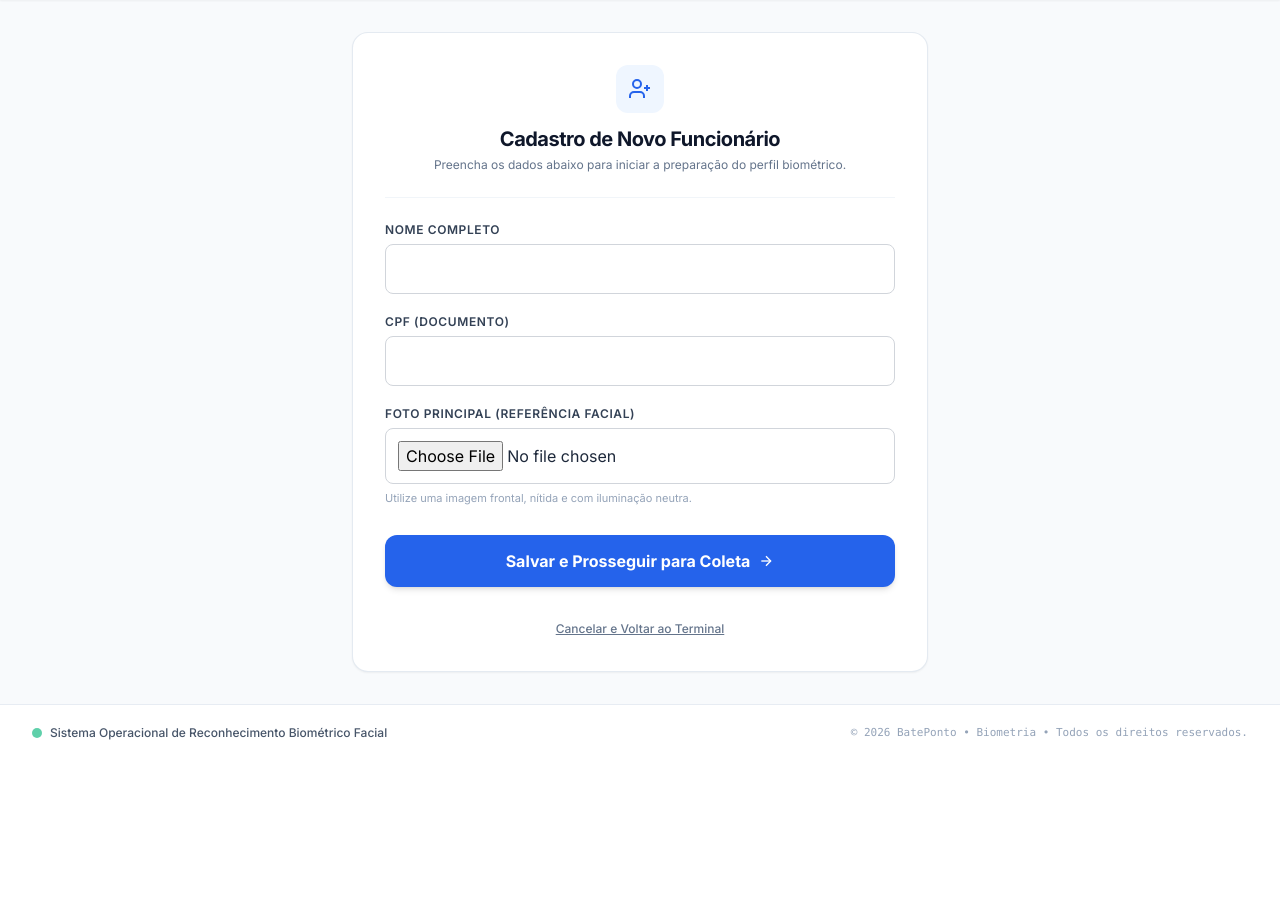
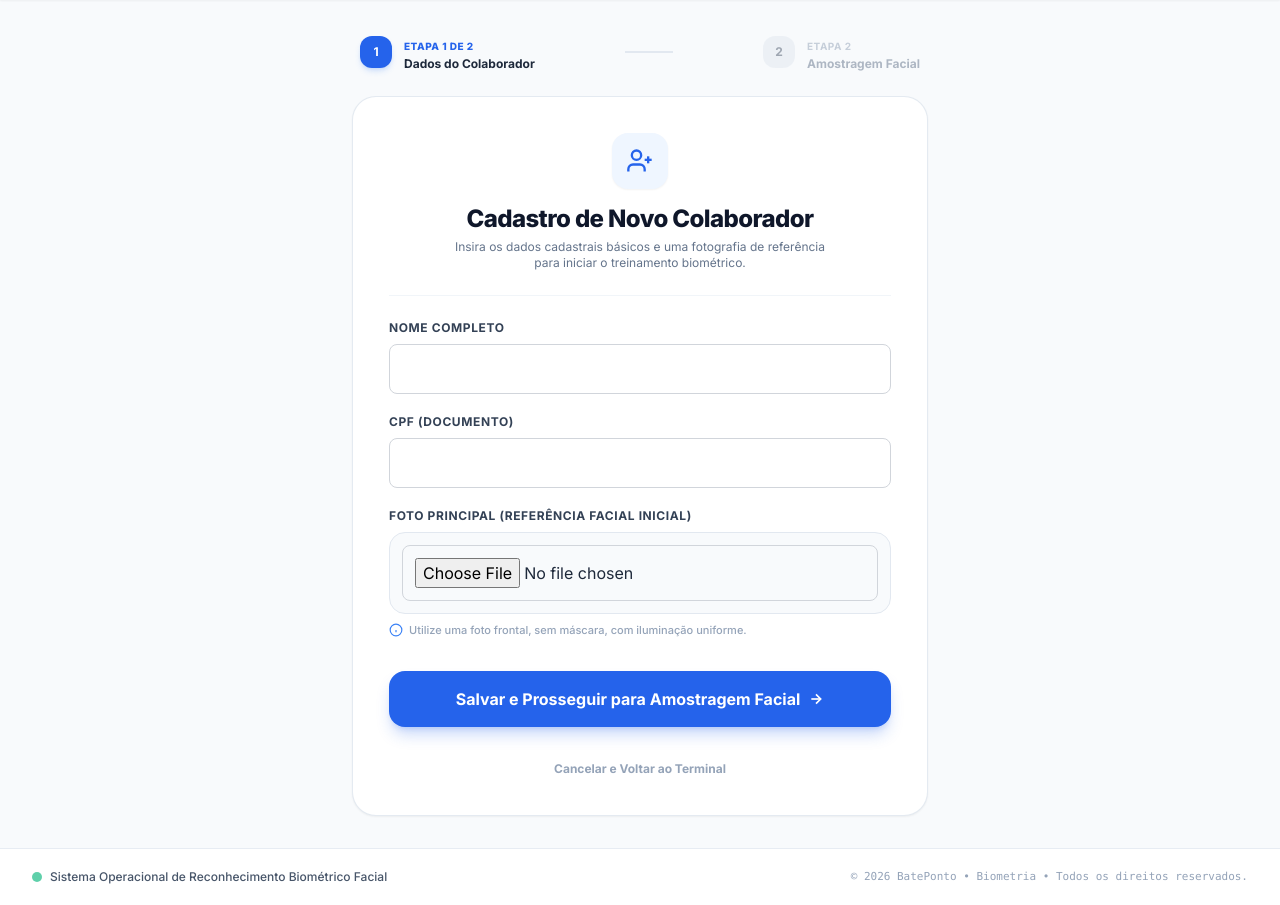
Before and after one commit to Matheus-a31/RECONHECIMENTO-FACIAL, a Django app: page /cadastrar/ in a window 1280 px wide. Shown: the part 65-970 px from the top of the page. Before the commit the page ends 805 px from the top, so only its background shows below. Run offline with Django 5.2, Linux system fonts and the light colour scheme; a user stored in the database is signed in; some libraries are stand-ins or nearby versions.

Commit message:
templates: refatora formulario de cadastro de funcionario com novos componentes visuais

```diff
--- a/templates/criar_funcionario.html
+++ b/templates/criar_funcionario.html
@@ -1,66 +1,93 @@
 {% extends 'base.html' %}
 
 {% block title %}
-Cadastrar Funcionário | BioPonto
+Cadastrar Novo Colaborador | BatePonto
 {% endblock title %}
 
 {% block content %}
 <div class="max-w-xl mx-auto space-y-6">
 
-    <div class="bg-white p-7 sm:p-8 rounded-2xl border border-slate-200/90 shadow-sm">
+    <!-- Progress Indicator (Etapa 1 de 2) -->
+    <div class="flex items-center justify-between px-2">
+        <div class="flex items-center gap-3">
+            <span class="w-8 h-8 rounded-xl bg-blue-600 text-white flex items-center justify-center font-bold text-xs shadow-md shadow-blue-500/20">1</span>
+            <div>
+                <span class="text-[10px] font-extrabold uppercase tracking-wider text-blue-600">Etapa 1 de 2</span>
+                <h4 class="text-xs font-bold text-slate-800">Dados do Colaborador</h4>
+            </div>
+        </div>
+        <div class="w-12 h-0.5 bg-slate-200"></div>
+        <div class="flex items-center gap-3 opacity-50">
+            <span class="w-8 h-8 rounded-xl bg-slate-200 text-slate-600 flex items-center justify-center font-bold text-xs">2</span>
+            <div>
+                <span class="text-[10px] font-bold uppercase tracking-wider text-slate-400">Etapa 2</span>
+                <h4 class="text-xs font-bold text-slate-500">Amostragem Facial</h4>
+            </div>
+        </div>
+    </div>
+
+    <!-- Card de Formulário -->
+    <div class="bg-white p-7 sm:p-9 rounded-3xl border border-slate-200/90 shadow-sm space-y-6">
 
         <div class="text-center pb-6 border-b border-slate-100">
-            <div class="w-12 h-12 mx-auto rounded-xl bg-blue-50 text-blue-600 flex items-center justify-center mb-3">
-                <svg class="w-6 h-6" viewBox="0 0 24 24" fill="none" stroke="currentColor" stroke-width="2">
+            <div class="w-14 h-14 mx-auto rounded-2xl bg-blue-50 text-blue-600 flex items-center justify-center mb-3.5 shadow-sm">
+                <svg class="w-7 h-7" viewBox="0 0 24 24" fill="none" stroke="currentColor" stroke-width="2">
                     <path d="M16 21v-2a4 4 0 0 0-4-4H6a4 4 0 0 0-4 4v2"></path>
                     <circle cx="9" cy="7" r="4"></circle>
                     <line x1="19" y1="8" x2="19" y2="14"></line>
                     <line x1="22" y1="11" x2="16" y2="11"></line>
                 </svg>
             </div>
-            <h1 class="text-xl font-bold text-slate-900 tracking-tight">Cadastro de Novo Funcionário</h1>
-            <p class="text-xs text-slate-500 mt-1">Preencha os dados abaixo para iniciar a preparação do perfil biométrico.</p>
+            <h1 class="text-2xl font-extrabold text-slate-900 tracking-tight">Cadastro de Novo Colaborador</h1>
+            <p class="text-xs text-slate-500 mt-1 max-w-sm mx-auto">
+                Insira os dados cadastrais básicos e uma fotografia de referência para iniciar o treinamento biométrico.
+            </p>
         </div>
 
-        <form method="post" enctype="multipart/form-data" class="space-y-5 mt-6">
+        <form method="post" enctype="multipart/form-data" class="space-y-5">
             {% csrf_token %}
 
             <div>
-                <label for="{{ form.nome.id_for_label }}" class="block text-xs font-semibold text-slate-700 uppercase tracking-wider mb-1.5">
+                <label for="{{ form.nome.id_for_label }}" class="block text-xs font-bold text-slate-700 uppercase tracking-wider mb-2">
                     Nome Completo
                 </label>
                 {{ form.nome }}
                 {% if form.nome.errors %}
-                <p class="text-red-500 text-xs mt-1">{{ form.nome.errors.as_text }}</p>
+                <p class="text-red-500 text-xs font-semibold mt-1.5">{{ form.nome.errors.as_text }}</p>
                 {% endif %}
             </div>
 
             <div>
-                <label for="{{ form.cpf.id_for_label }}" class="block text-xs font-semibold text-slate-700 uppercase tracking-wider mb-1.5">
+                <label for="{{ form.cpf.id_for_label }}" class="block text-xs font-bold text-slate-700 uppercase tracking-wider mb-2">
                     CPF (Documento)
                 </label>
                 {{ form.cpf }}
                 {% if form.cpf.errors %}
-                <p class="text-red-500 text-xs mt-1">{{ form.cpf.errors.as_text }}</p>
+                <p class="text-red-500 text-xs font-semibold mt-1.5">{{ form.cpf.errors.as_text }}</p>
                 {% endif %}
             </div>
 
             <div>
-                <label for="{{ form.foto.id_for_label }}" class="block text-xs font-semibold text-slate-700 uppercase tracking-wider mb-1.5">
-                    Foto Principal (Referência Facial)
+                <label for="{{ form.foto.id_for_label }}" class="block text-xs font-bold text-slate-700 uppercase tracking-wider mb-2">
+                    Foto Principal (Referência Facial Inicial)
                 </label>
-                {{ form.foto }}
+                <div class="p-3 bg-slate-50 rounded-2xl border border-slate-200">
+                    {{ form.foto }}
+                </div>
                 {% if form.foto.errors %}
-                <p class="text-red-500 text-xs mt-1">{{ form.foto.errors.as_text }}</p>
+                <p class="text-red-500 text-xs font-semibold mt-1.5">{{ form.foto.errors.as_text }}</p>
                 {% endif %}
-                <p class="text-slate-400 text-[11px] mt-1.5">Utilize uma imagem frontal, nítida e com iluminação neutra.</p>
+                <p class="text-slate-400 text-[11px] font-medium mt-2 flex items-center gap-1.5">
+                    <svg class="w-3.5 h-3.5 text-blue-500" viewBox="0 0 24 24" fill="none" stroke="currentColor" stroke-width="2"><circle cx="12" cy="12" r="10"></circle><line x1="12" y1="16" x2="12" y2="12"></line><line x1="12" y1="8" x2="12.01" y2="8"></line></svg>
+                    Utilize uma foto frontal, sem máscara, com iluminação uniforme.
+                </p>
             </div>
 
-            <div class="pt-2">
+            <div class="pt-3">
                 <button type="submit"
-                        class="w-full flex items-center justify-center gap-2 bg-blue-600 hover:bg-blue-700 active:scale-95 text-white font-bold py-3.5 px-4 rounded-xl shadow-md transition duration-150">
-                    <span>Salvar e Prosseguir para Coleta</span>
-                    <svg class="w-4 h-4" viewBox="0 0 24 24" fill="none" stroke="currentColor" stroke-width="2">
+                        class="w-full flex items-center justify-center gap-2 bg-blue-600 hover:bg-blue-700 active:scale-95 text-white font-bold py-4 px-4 rounded-2xl shadow-lg shadow-blue-600/25 transition duration-150">
+                    <span>Salvar e Prosseguir para Amostragem Facial</span>
+                    <svg class="w-4 h-4" viewBox="0 0 24 24" fill="none" stroke="currentColor" stroke-width="2.5">
                         <line x1="5" y1="12" x2="19" y2="12"></line>
                         <polyline points="12 5 19 12 12 19"></polyline>
                     </svg>
@@ -68,7 +95,7 @@ Cadastrar Funcionário | BioPonto
             </div>
 
             <div class="text-center pt-2">
-                <a href="{% url 'home' %}" class="text-xs font-medium text-slate-500 hover:text-slate-800 transition underline">
+                <a href="{% url 'home' %}" class="text-xs font-bold text-slate-400 hover:text-slate-700 transition">
                     Cancelar e Voltar ao Terminal
                 </a>
             </div>
```
